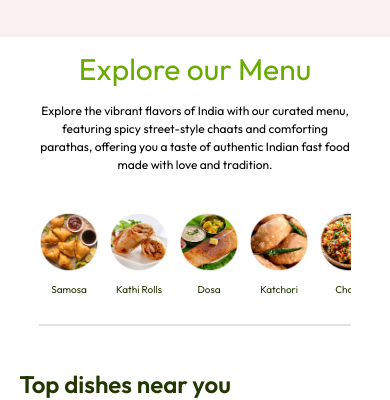
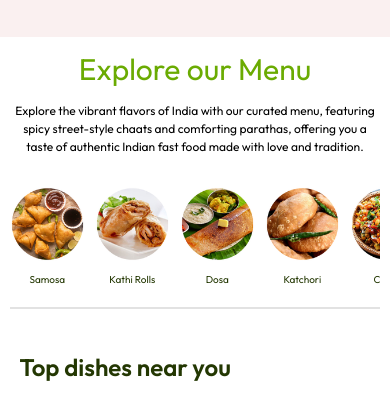
Before and after one commit to Vsingh2004/Vegix-Full-Stack, a React (Vite) app in the folder frontend/: page / in a window 390 px wide. Shown: the part 263-663 px from the top of the page. Built offline with nearby package versions, Linux system fonts and the light colour scheme; no server answers.

Commit message:
Making food display  responsive

```diff
--- a/frontend/src/components/ExploreMenu/ExploreMenu.css
+++ b/frontend/src/components/ExploreMenu/ExploreMenu.css
@@ -128,6 +128,7 @@
 
     .explore-menu{
         gap: 10px;
+        width: 95%;
     }
     .small-screen-text{
         font-size: 12px;
@@ -138,7 +139,7 @@
     }
 
     .explore-menu-list-item{
-        min-width: 60px;
+        min-width: 75px;
     }
 
     .explore-menu-list-item p{
```
